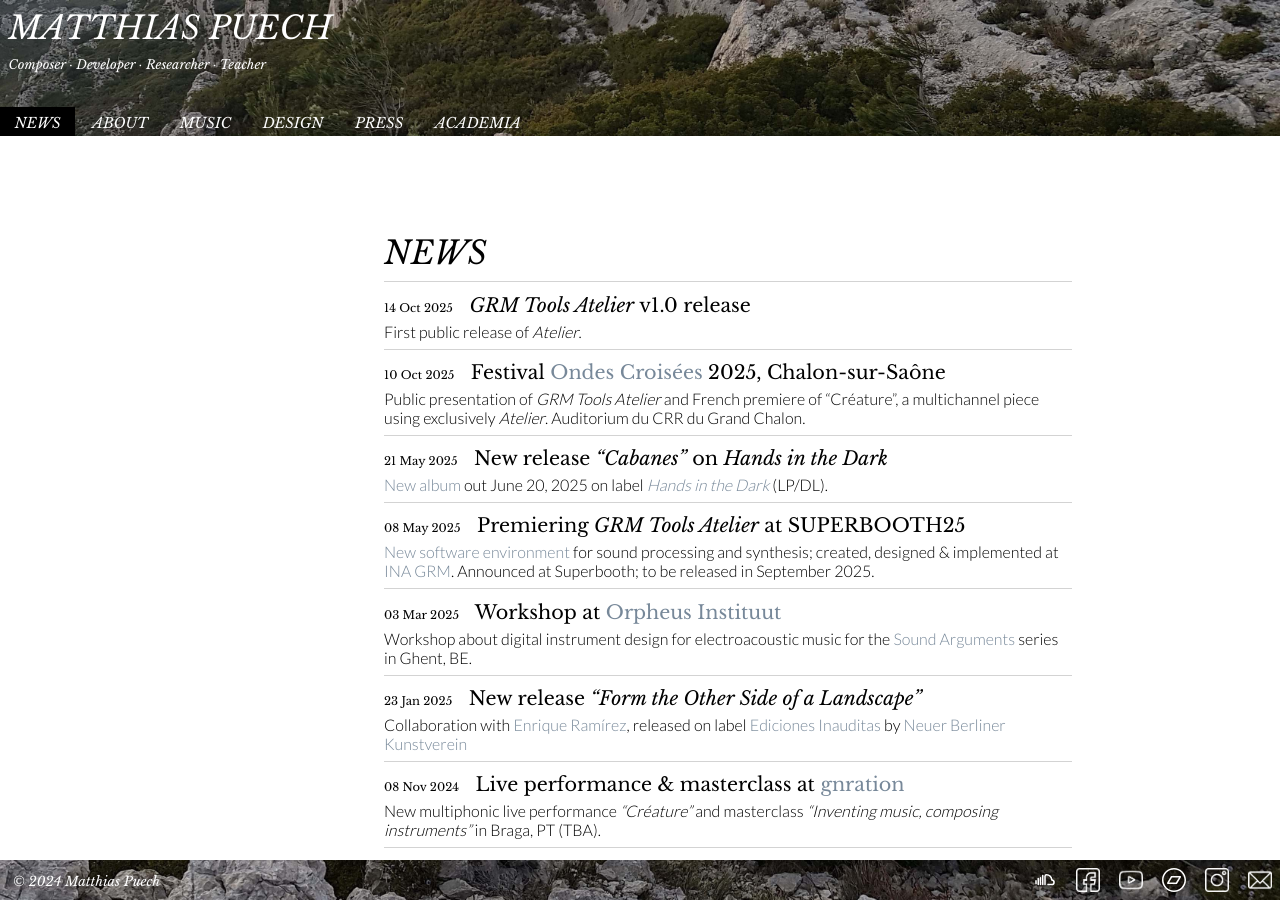
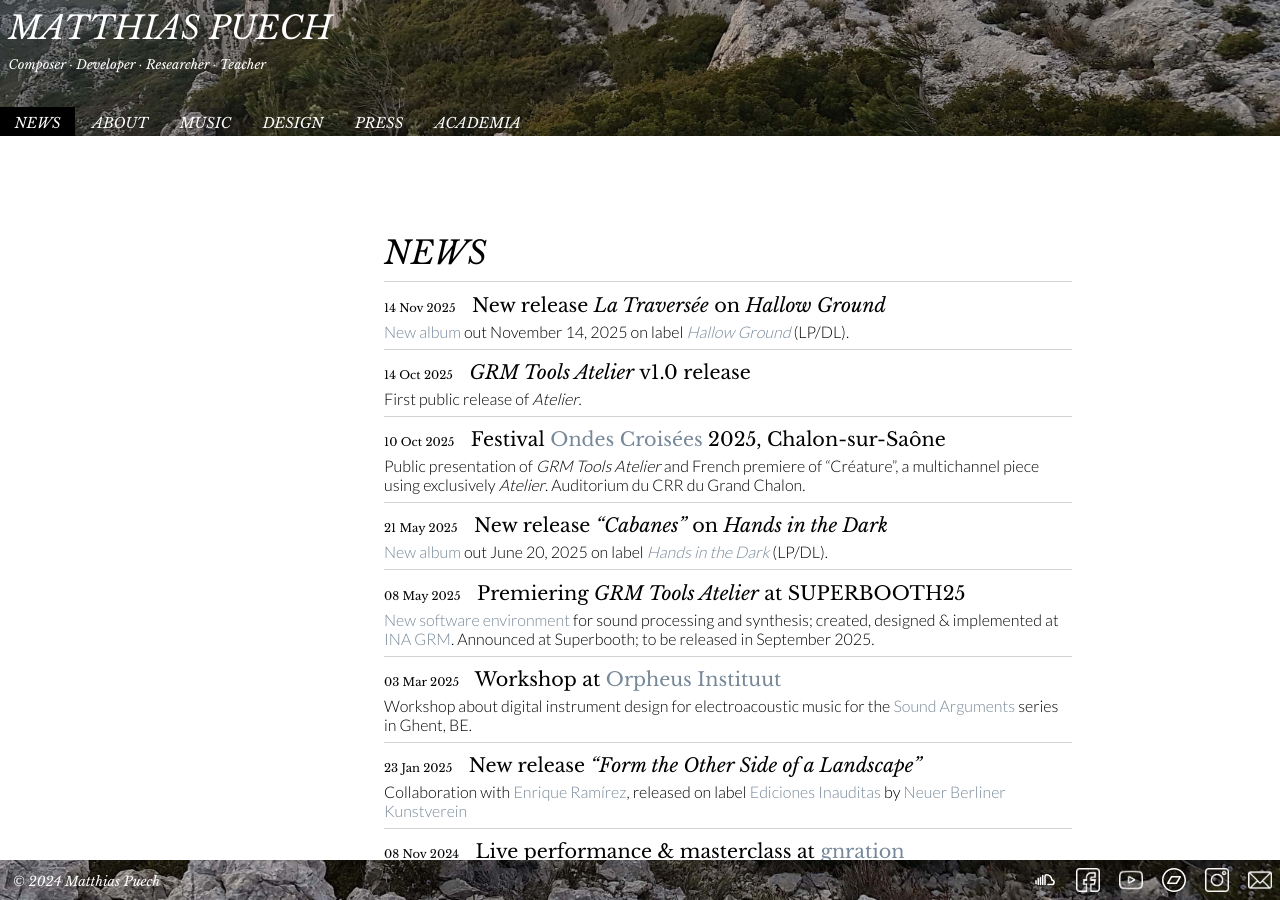
Before and after one commit to mqtthiqs/mqtthiqs.github.io, a Jekyll site: the page built from index.html, in a window 1280 px wide and 900 px high. Built offline with Jekyll 4.4.1, drawn with Linux system fonts in a browser that asks for light colours.

Commit message:
Releases: add La Traversée

```diff
--- a/_data/news.yml
+++ b/_data/news.yml
@@ -1,3 +1,7 @@
+- title: New release _La Traversée_ on _Hallow Ground_
+  date: 2025-11-14
+  content: "[New album](https://hallowground.bandcamp.com/album/matthias-puech-la-travers-e) out November 14, 2025 on label [_Hallow Ground_](https://hallowground.bandcamp.com/) (LP/DL)."
+
 - title: _GRM Tools Atelier_ v1.0 release
   date: 2025-10-14
   content: First public release of _Atelier_.
```
Also changed, not shown: _releases/la-traversee.md (added, +33 -0 lines), assets/img/la-traversee-cover.jpg (added).
